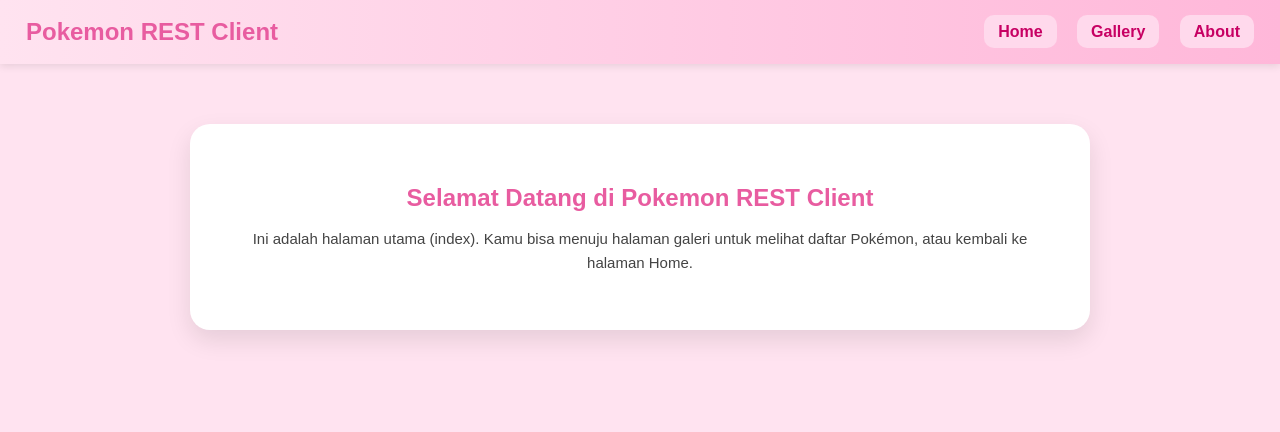
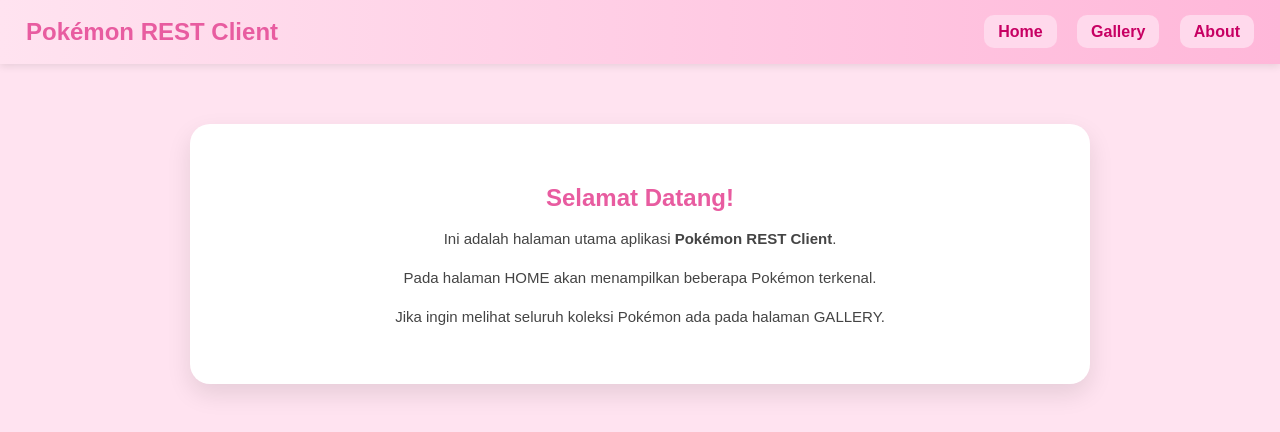
Before and after one commit to novaalena11/rest-client-kel.2-3b, a plain HTML site: page index.html in a window 1280 px wide. Drawn offline with Linux system fonts and the light colour scheme.

Commit message:
[FIX] merapikan tampilan index.html

```diff
--- a/index.html
+++ b/index.html
@@ -108,7 +108,7 @@
 <body>
 
   <header>
-    <h1>Pokemon REST Client</h1>
+    <h1>Pokémon REST Client</h1>
 
     <nav>
       <a href="home.html">Home</a>
@@ -117,14 +117,11 @@
     </nav>
   </header>
 
-  <div class="container">
-    <h2>Selamat Datang di Pokemon REST Client</h2>
-    <p>
-      Ini adalah halaman utama (index).
-      Kamu bisa menuju halaman galeri untuk melihat daftar Pokémon,
-      atau kembali ke halaman Home.
-    </p>
-
+    <div class="container">
+    <h2>Selamat Datang!</h2>
+    <p>Ini adalah halaman utama aplikasi <b>Pokémon REST Client</b>.</p>
+    <p>Pada halaman HOME akan menampilkan beberapa Pokémon terkenal.</p>
+    <p>Jika ingin melihat seluruh koleksi Pokémon ada pada halaman GALLERY.</p>
 
 </body>
 </html>
```
